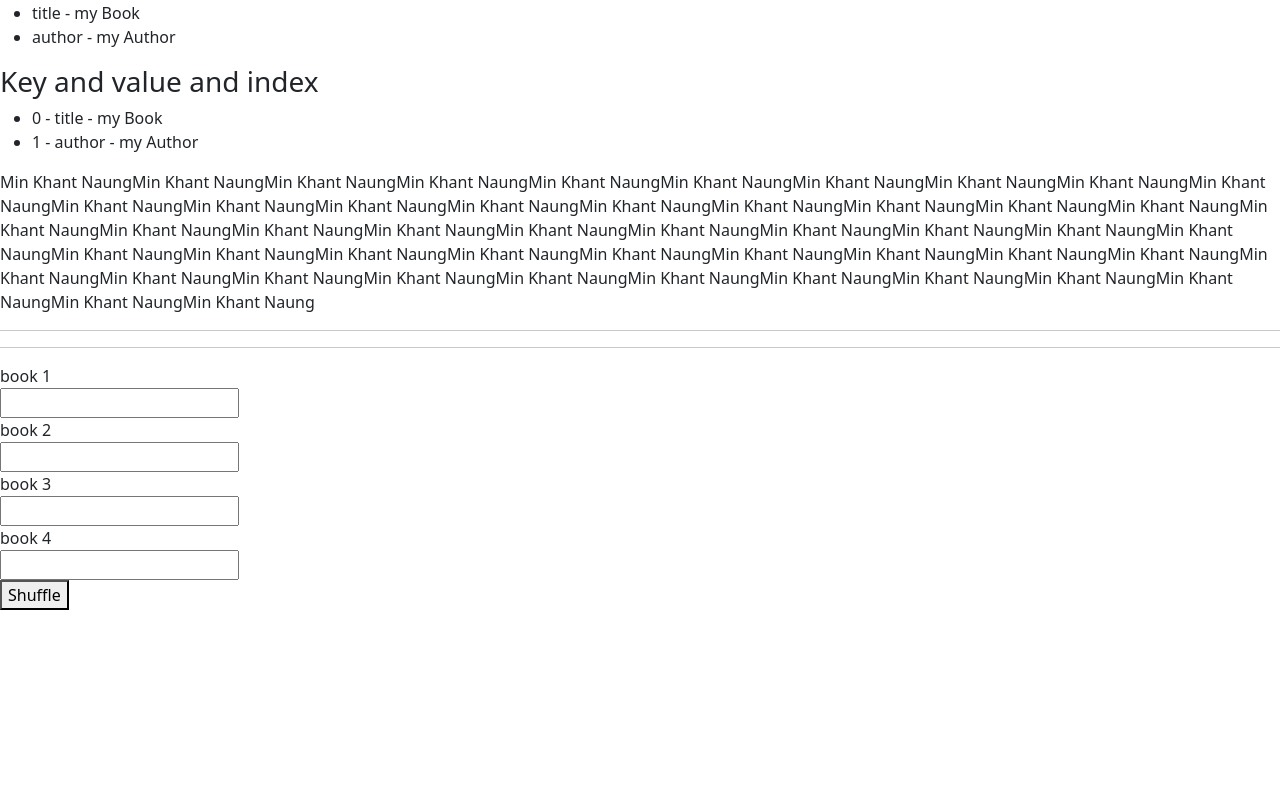
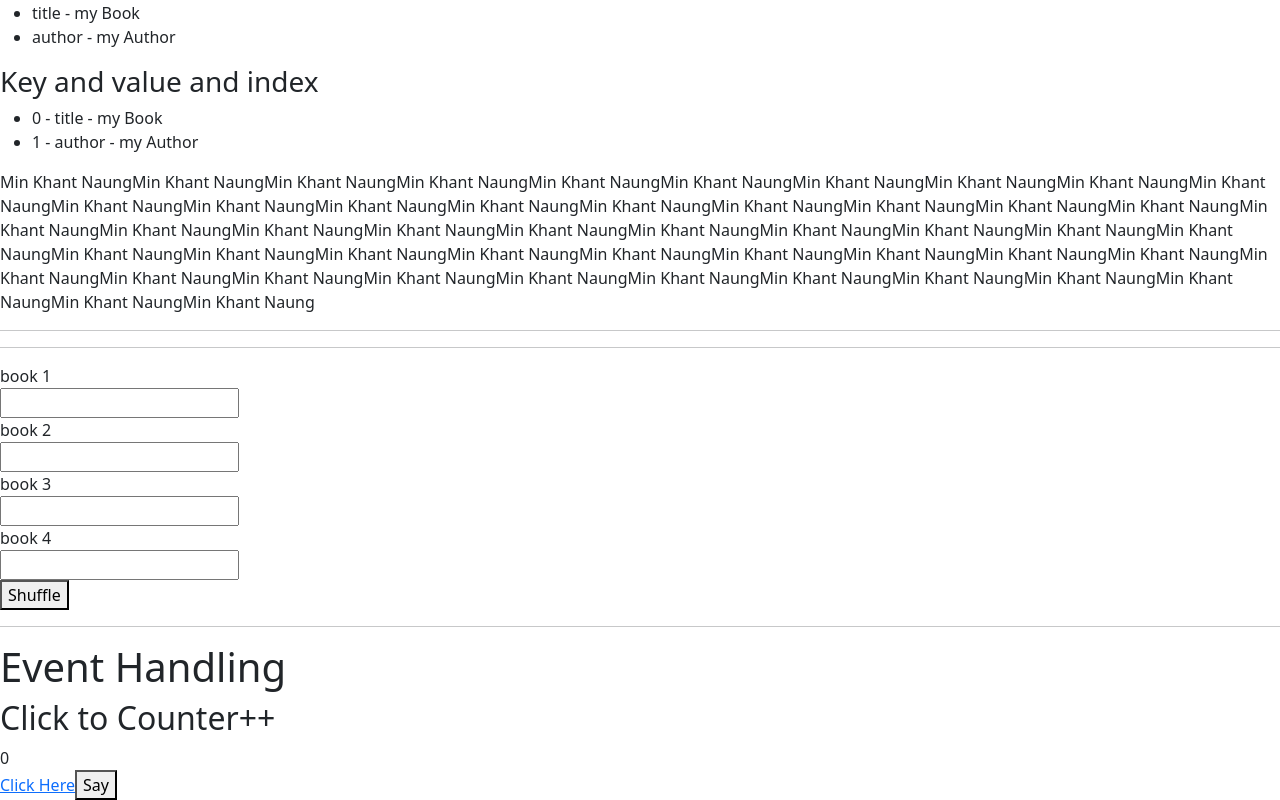
Before and after one commit to MinKhantNaung/learn_vue3_composition_api, a Vue app in the folder 1_vue_composition_api_and_pinia/: page / in a window 1280 px wide. Shown: the part 1884-2684 px from the top of the page. Before the commit the page ends 2494 px from the top, so only its background shows below. Built offline with nearby package versions, Linux system fonts and the light colour scheme.

Commit message:
event handling

```diff
--- /dev/null
+++ b/1_vue_composition_api_and_pinia/src/components/EventHandling.vue
@@ -0,0 +1,24 @@
+<template>
+  <div>
+    <hr />
+    <h1>Event Handling</h1>
+    <h2 @click="counter++">Click to Counter++</h2>
+    <div>{{ counter }}</div>
+    <a href="http://www.google.com" @click.prevent="onClickLink">Click Here</a>
+    <button @click="say('Hello')" type="button">Say</button>
+  </div>
+</template>
+
+<script setup>
+import { ref } from "vue";
+
+const counter = ref(0);
+
+const onClickLink = () => {
+  alert("yes");
+};
+
+const say = (greeting) => {
+  alert(greeting);
+};
+</script>
--- a/1_vue_composition_api_and_pinia/src/views/HomeView.vue
+++ b/1_vue_composition_api_and_pinia/src/views/HomeView.vue
@@ -1,5 +1,6 @@
 <script setup>
 import Counter from "../components/Counter.vue";
+import EventHandling from "../components/EventHandling.vue";
 import ListRendering from "../components/ListRendering.vue";
 import TemplateSyntax from "../components/TemplateSyntax.vue";
 </script>
@@ -13,5 +14,6 @@ import TemplateSyntax from "../components/TemplateSyntax.vue";
     <StyleBinding />
     <ConditionalRender />
     <ListRendering />
+    <EventHandling />
   </div>
 </template>
```
